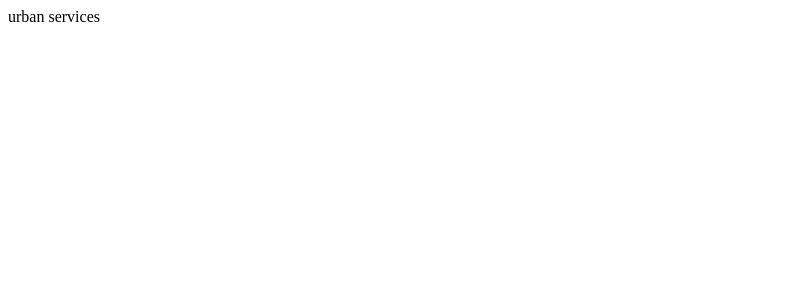
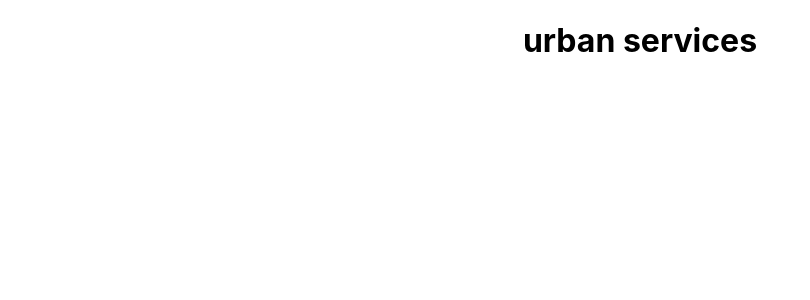
Before and after one commit to attainu/fullstack-project-rahul-singh-au9, a React (Create React App) app in the folder client/: page / in a window 1280 px wide. Shown: the top 300 px of the page, without its empty margins (0-810 px from the left). Built offline with nearby package versions, Linux system fonts and the light colour scheme.

Commit message:
Redux structure

```diff
--- a/client/public/index.html
+++ b/client/public/index.html
@@ -17,6 +17,10 @@
 
     <!-- manifest -->
     <link rel="manifest" href="./manifest.json" />
+
+    <!-- material UI -->
+    <link rel="stylesheet" href="https://fonts.googleapis.com/css?family=Roboto:300,400,500,700&display=swap" />
+    <link rel="stylesheet" href="https://fonts.googleapis.com/icon?family=Material+Icons" />
 
     <title>Urban Services</title>
   </head>
--- a/client/src/App.js
+++ b/client/src/App.js
@@ -2,7 +2,7 @@
 function App() {
   return (
     <div className="App">
-      urban services
+      <h1> <center> urban services</center> </h1>
     </div>
   );
 }
--- a/client/src/index.js
+++ b/client/src/index.js
@@ -1,13 +1,16 @@
-import React from 'react';
-import ReactDOM from 'react-dom';
-import App from './App';
+import React from "react";
+import ReactDOM from "react-dom";
+import { Provider } from "react-redux";
+import "./index.css";
+import store from "./store/store"
+import App from "./App";
 import reportWebVitals from './reportWebVitals';
 
 ReactDOM.render(
-  <React.StrictMode>
-    <App />
-  </React.StrictMode>,
-  document.getElementById('root')
+    <Provider store={store}>
+        <App />
+    </Provider>,
+  document.getElementById("root"),
 );
 
 // If you want to start measuring performance in your app, pass a function
--- /dev/null
+++ b/client/src/reducers/rootReducer.js
@@ -0,0 +1,5 @@
+import { combineReducers } from "redux";
+
+export default combineReducers({
+
+});
--- /dev/null
+++ b/client/src/store/store.js
@@ -0,0 +1,17 @@
+// IMPORTING CREATESTORE
+import { createStore, applyMiddleware, compose} from 'redux';
+
+import rootReducer from '../reducers/rootReducer';
+
+// REDUX-DEVTOOLS FOR DEBUGGING REDUX
+// import {composeWithDevTools} from "redux-devtools-extension";
+
+// REDUX-LOGGER MIDDLEWARE
+import logger from "redux-logger";
+
+// REDUX-THUNK
+import thunk from "redux-thunk";
+
+const store = createStore(rootReducer, compose(applyMiddleware(thunk,logger)));
+
+export default store;
```
Also changed, not shown: client/package.json (+8 -0 lines), client/src/constants/actionTypes.js (added, +20 -0 lines), client/src/actions/authActions.js (added), client/src/api/index.js (added), client/src/components/Home/Home.js (added), client/src/components/Navbar/Navbar.js (added), 1 other file (tests, documents, lock files or other folders).
